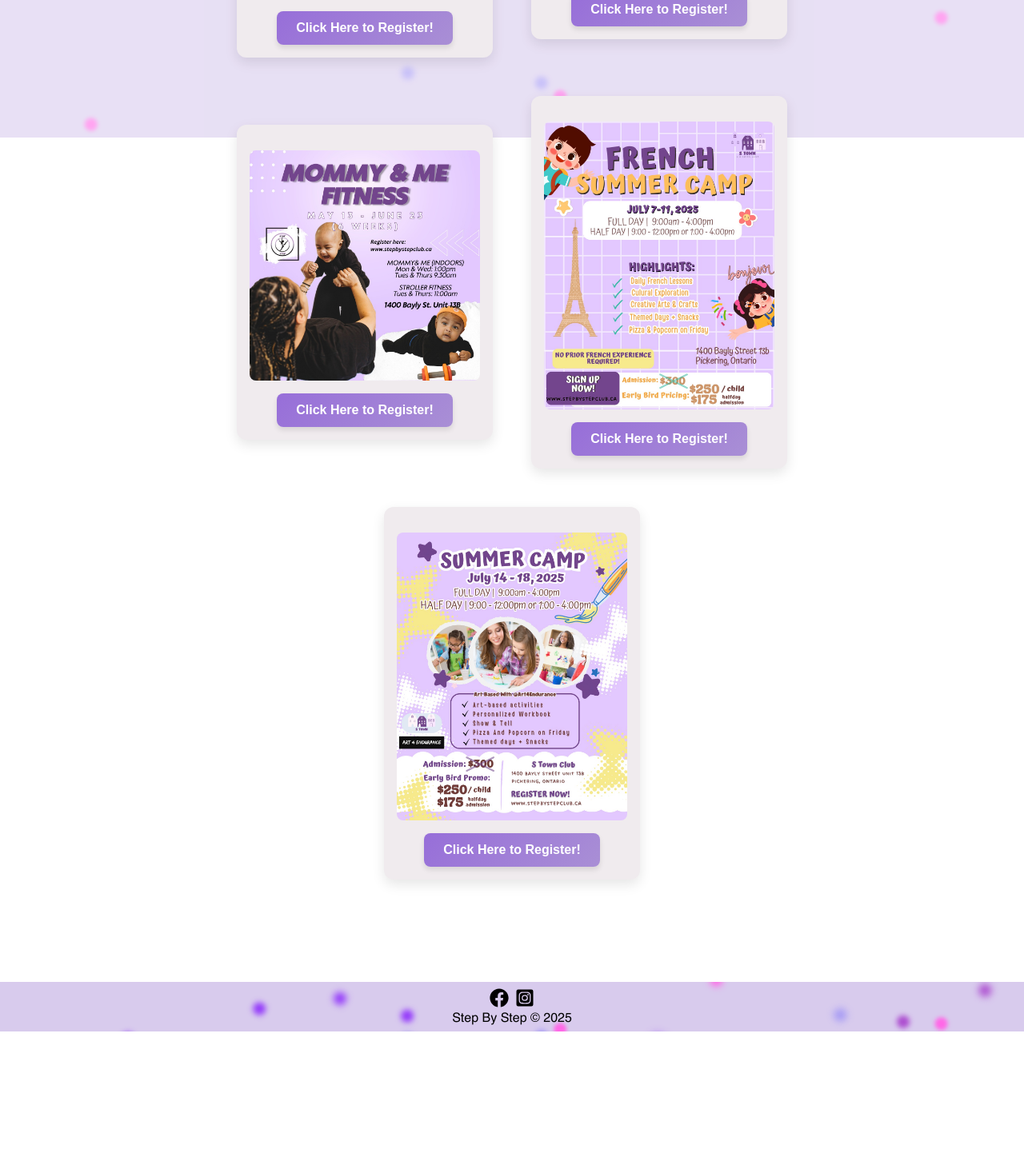
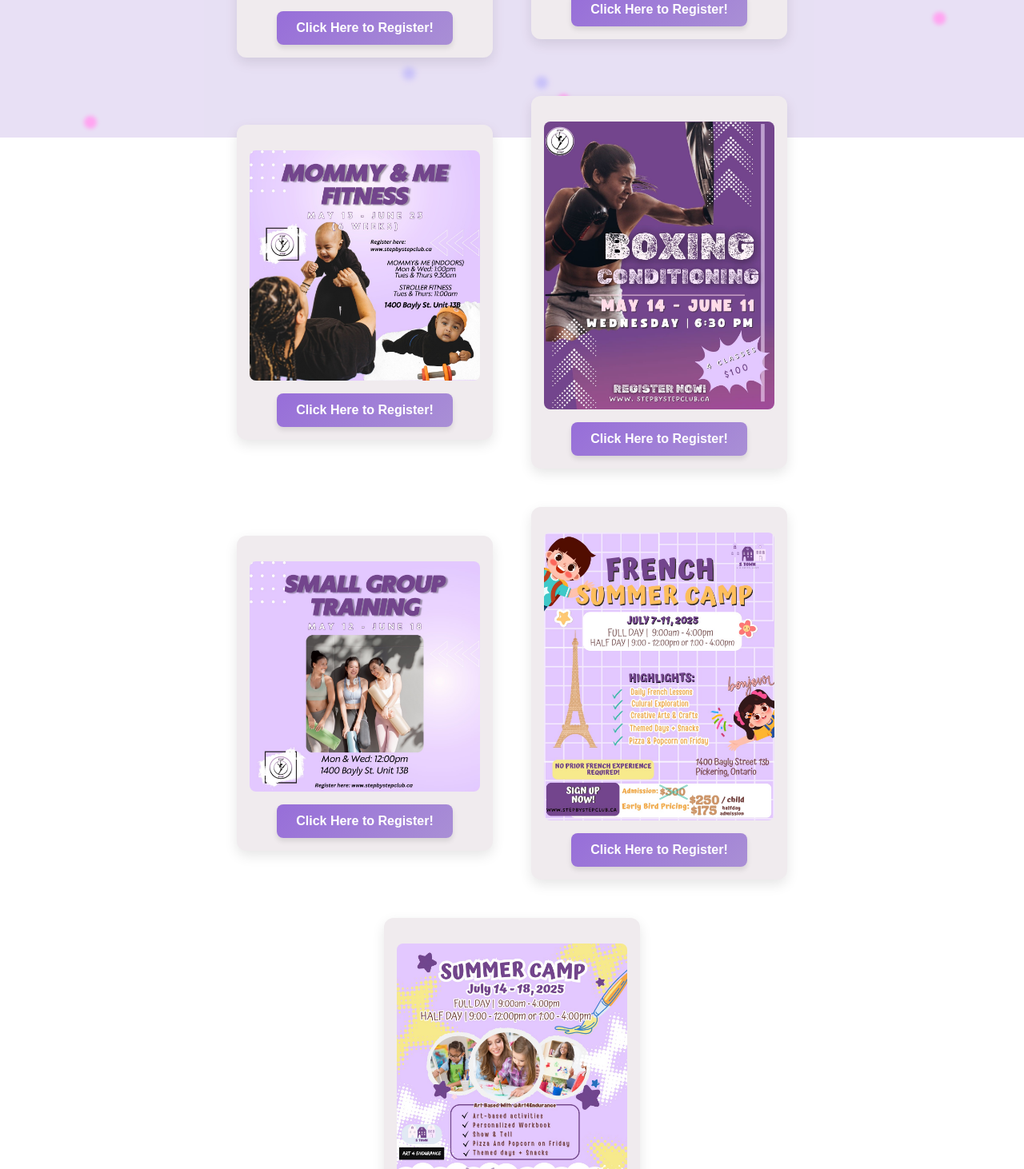
Before and after one commit to ralphdaryn/stepbystepstars, a React (Create React App) app in the folder client/: page /specialevents in a window 1280 px wide. Shown: the part 708-2170 px from the top of the page at 80% size. Before the commit the page ends 1998 px from the top, so only its background shows below. Built offline with nearby package versions, Linux system fonts and the light colour scheme.

Commit message:
update special events image and link

```diff
--- a/client/src/components/SpecialEvents/SpecialEvents.js
+++ b/client/src/components/SpecialEvents/SpecialEvents.js
@@ -6,6 +6,8 @@ import specialEvents5 from "../../assets/images/french_camp.jpeg";
 import specialEvents6 from "../../assets/images/summer_camp.jpeg";
 import specialEvents7 from "../../assets/images/mommy-fitness.jpeg";
 import specialEvents8 from "../../assets/images/mother-day.jpeg";
+import specialEvents9 from "../../assets/images/boxing.jpeg";
+import specialEvents10 from "../../assets/images/group-fitness.jpeg";
 
 const SpecialEvents = () => {
   const [selectedMedia, setSelectedMedia] = useState(null);
@@ -44,6 +46,20 @@ const SpecialEvents = () => {
   const linkToBuyTickets8 = () => {
     window.open(
       "https://www.wellnessliving.com/rs/catalog-view.html?k_business=651877&id_sale=3&k_id=800326",
+      "_blank"
+    );
+  };
+
+  const linkToBuyTickets9 = () => {
+    window.open(
+      "https://www.wellnessliving.com/rs/event/step_by_step_club?k_class=801895&k_class_tab=68173",
+      "_blank"
+    );
+  };
+
+  const linkToBuyTickets10 = () => {
+    window.open(
+      "https://www.wellnessliving.com/rs/catalog-view.html?k_business=651877&id_sale=3&k_id=801896",
       "_blank"
     );
   };
@@ -106,7 +122,34 @@ const SpecialEvents = () => {
             Click Here to Register!
           </button>
         </div>
-
+        <div className="special-events__image-container">
+          <img
+            src={specialEvents9}
+            alt="Special Event"
+            className="special-events__image"
+            onClick={() => openMedia(specialEvents9)}
+          />
+          <button
+            className="special-events__button"
+            onClick={linkToBuyTickets9}
+          >
+            Click Here to Register!
+          </button>
+        </div>
+        <div className="special-events__image-container">
+          <img
+            src={specialEvents10}
+            alt="Special Event"
+            className="special-events__image"
+            onClick={() => openMedia(specialEvents10)}
+          />
+          <button
+            className="special-events__button"
+            onClick={linkToBuyTickets10}
+          >
+            Click Here to Register!
+          </button>
+        </div>
         <div className="special-events__image-container">
           <img
             src={specialEvents5}
```
Also changed, not shown: client/src/assets/images/boxing.jpeg (added), client/src/assets/images/group-fitness.jpeg (added).
